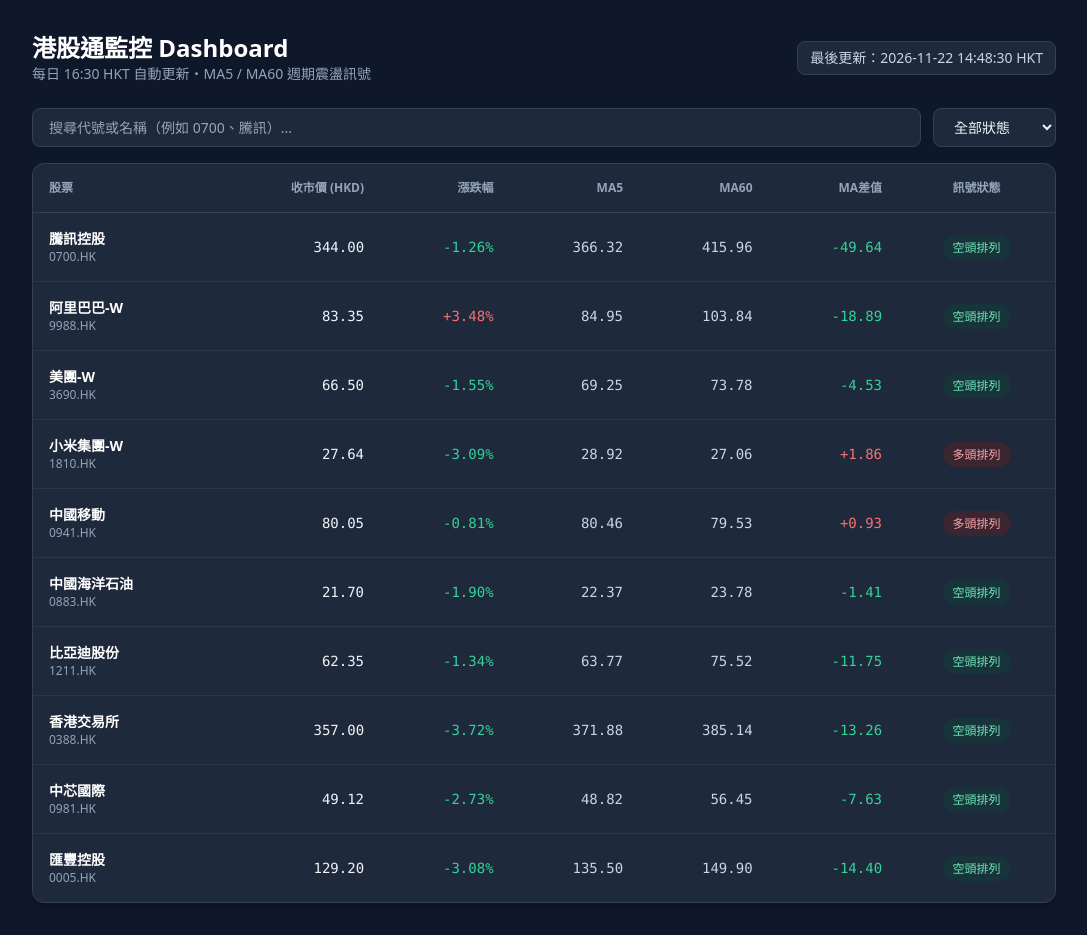
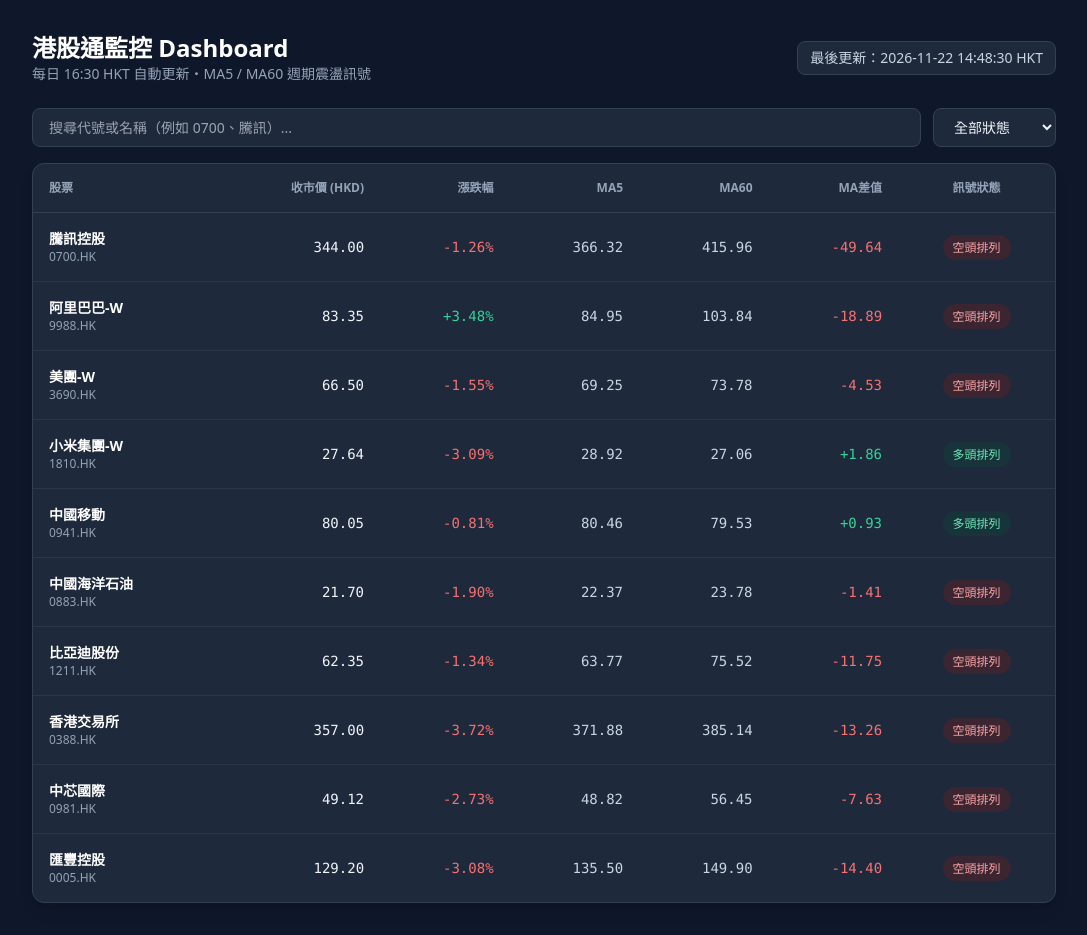
Before and after one commit to gtong814/hk-stock-dashboard, a plain HTML site: page index.html in a window 1280 px wide. Shown: the whole page, without its empty margins (96-1183 px from the left). Drawn offline with nearby package versions, Linux system fonts and the light colour scheme.

Commit message:
Swap color classes for change_pct and diff

```diff
--- a/index.html
+++ b/index.html
@@ -71,16 +71,16 @@
       }
 
       tbody.innerHTML = filtered.map(s => {
-        const pctColor = s.change_pct > 0 ? "text-red-400" : s.change_pct < 0 ? "text-emerald-400" : "text-slate-300";
+       const pctColor = s.change_pct > 0 ? "text-emerald-400" : s.change_pct < 0 ? "text-red-400" : "text-slate-300";
         const pctSign = s.change_pct > 0 ? "+" : "";
-        const diffColor = s.diff >= 0 ? "text-red-400" : "text-emerald-400";
+        const diffColor = s.diff >= 0 ? "text-emerald-400" : "text-red-400";
         const badgeStyle = s.signal.includes("買")
+          ? "bg-emerald-500/20 text-emerald-300 border border-emerald-500/50 font-bold"
+          : s.signal.includes("賣")
           ? "bg-red-500/20 text-red-300 border border-red-500/50 font-bold"
-          : s.signal.includes("賣")
-          ? "bg-emerald-500/20 text-emerald-300 border border-emerald-500/50 font-bold"
           : s.diff >= 0
-          ? "bg-red-900/30 text-red-300"
-          : "bg-emerald-900/30 text-emerald-300";
+          ? "bg-emerald-900/30 text-emerald-300"
+          : "bg-red-900/30 text-red-300";
 
         return `
           <tr class="hover:bg-slate-700/40 transition">
```
